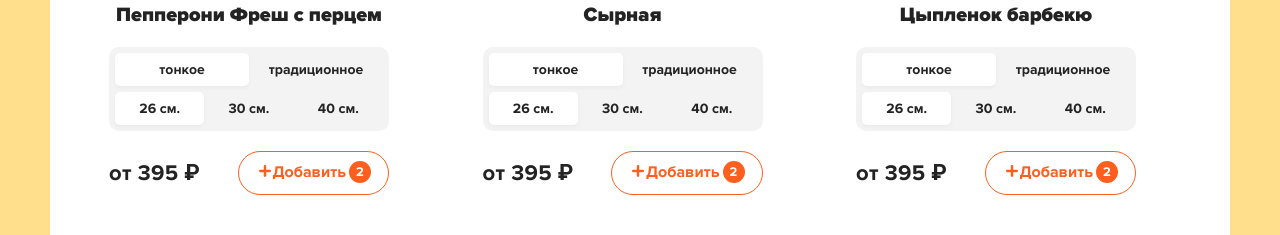
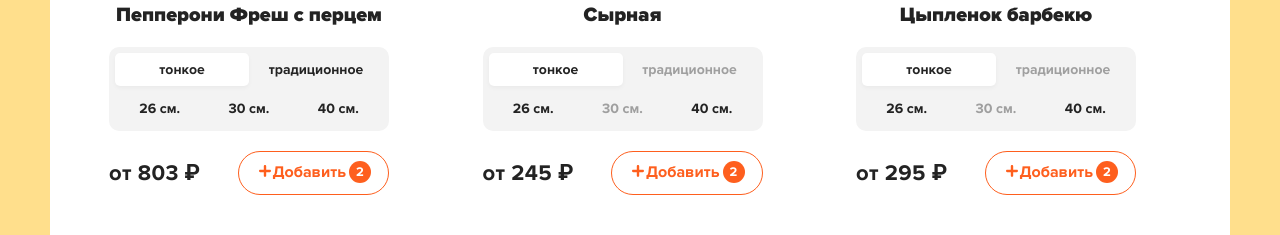
Before and after one commit to VadimTrancelover/react-pizza, a React (Create React App) app: page / in a window 1280 px wide. Shown: the part 565-800 px from the top of the page. Built offline with nearby package versions, Linux system fonts and the light colour scheme; data requests are answered from the project's data file.

Commit message:
complete PizzaBlock, add TypeSctipt

```diff
--- a/package.json
+++ b/package.json
@@ -6,8 +6,10 @@
     "@testing-library/jest-dom": "^5.14.1",
     "@testing-library/react": "^11.2.7",
     "@testing-library/user-event": "^12.8.3",
+    "axios": "^0.21.1",
     "classnames": "^2.3.1",
     "json-server": "^0.16.3",
+    "prop-types": "^15.7.2",
     "react": "^17.0.2",
     "react-dom": "^17.0.2",
     "react-router-dom": "^5.2.1",
--- a/src/components/PizzaBlock.jsx
+++ b/src/components/PizzaBlock.jsx
@@ -1,27 +1,65 @@
-import React from 'react'
+import React, { useEffect } from "react";
+import classNames from "classnames";
+import PropTypes from 'prop-types';
 
-function PizzaBlock({name, imageUrl}) {
+function PizzaBlock({ name, imageUrl, price, types, sizes }) {
+
+    console.log(name,sizes)
+  const typesNames = ["тонкое", "традиционное"];
+  const sizesNames = [26, 30, 40];
+  const [activeType, setActiveType] = React.useState(types[0]);
+  const [activeSize, setActiveSize] = React.useState(sizes[0]);
+
+
+  const onActiveType = (index) => {
+      setActiveType(index)
+  }
+
+  const onActiveSize = (index) => {
+      setActiveSize(index)
+  }
+
+  useEffect(() => {
+    console.log(activeType)
+  })
+
+
   return (
     <div className="pizza-block">
-                <img
-                    className="pizza-block__image"
-                    src={imageUrl}
-                    alt="Pizza"
-                />
+      <img className="pizza-block__image" src={imageUrl} alt="Pizza" />
       <h4 className="pizza-block__title">{name}</h4>
       <div className="pizza-block__selector">
         <ul>
-                    <li className="active">тонкое</li>
-                    <li>традиционное</li>
+            {
+            typesNames.map((type, index) =>
+                 <li key={`${index}`}
+                    onClick={() => onActiveType(index)}
+                    className={classNames({
+                        'active': activeType === index, // проверка с помощью библиотеки classNames - если activeType равен индексу, тогда назначается класс activeType
+                        'disable': !types.includes(index), // сдесь проверка, если же в пришедшие из пропсов типы не содержат опредённый индекс, тогда назначается класс 'disabled'
+                    })}>
+                        {type}
+                </li>
+                )
+            }
         </ul>
         <ul>
-                    <li className="active">26 см.</li>
-                    <li>30 см.</li>
-                    <li>40 см.</li>
+        {
+            sizesNames.map((size, index) =>
+                 <li key={`${index}`}
+                    onClick={() => onActiveSize(index)}
+                    className={classNames({
+                        'active': activeSize === index, // проверка с помощью библиотеки classNames - если activeType равен индексу, тогда назначается класс activeType
+                        'disable': !sizes.includes(size), // сдесь проверка, если же в пришедшие из пропсов типы не содержат опредённый размер, тогда назначается класс 'disabled'
+                    })}>
+                        {size} см.
+                </li>
+                )
+            }
         </ul>
       </div>
       <div className="pizza-block__bottom">
-                    <div className="pizza-block__price">от 395 ₽</div>
+        <div className="pizza-block__price">от {price} ₽</div>
         <div className="button button--outline button--add">
           <svg
             width="12"
@@ -40,7 +78,22 @@ function PizzaBlock({name, imageUrl}) {
         </div>
       </div>
     </div>
-    )
+  );
 }
 
-export default PizzaBlock
+PizzaBlock.propTypes = { // при помощи PropTypes мы осуществляем проверку переменных на их тип, чтобы при указании неверного типа переменной нам написало об этом в ошибке. Указание типизации
+    name: PropTypes.string.isRequired,
+    imageUrl: PropTypes.string.isRequired,
+    price: PropTypes.number.isRequired,
+    types: PropTypes.arrayOf(PropTypes.number).isRequired,
+    sizes: PropTypes.arrayOf(PropTypes.number).isRequired,
+}
+
+PizzaBlock.defaultProps = {  //при помощи defaultProps мы указываем значение переменных по умолчанию в наших компонентах, чтобы в случае, если мы не передали какую либо из них, нащ компонент не сломался, и не выпал в ошибку, а подставил значение по умолчанию
+    name: '---',
+    price: 0,
+    types: [],
+    sizes: [],
+}
+
+export default PizzaBlock;
--- a/src/pages/Home.jsx
+++ b/src/pages/Home.jsx
@@ -14,7 +14,7 @@ function Home({items}) {
       <h2 className="content__title">Все пиццы</h2>
       <div className="content__items">
         {
-          items.map((obj) => <PizzaBlock key={`${obj.id}`} name={obj.name} imageUrl={obj.imageUrl}  />)
+          items.map((obj) => <PizzaBlock key={`${obj.id}`} {...obj}  />)
         }
       </div>
     </div>
--- a/src/scss/components/_pizza-block.scss
+++ b/src/scss/components/_pizza-block.scss
@@ -48,6 +48,10 @@
           border-radius: 5px;
           cursor: auto;
         }
+        &.disable {
+          opacity: 0.4;
+          pointer-events: none;
+        }
       }
     }
   }
```
Also changed, not shown: 1 other file (tests, documents, lock files or other folders). Lines whose indentation alone changed are shown as unchanged.
